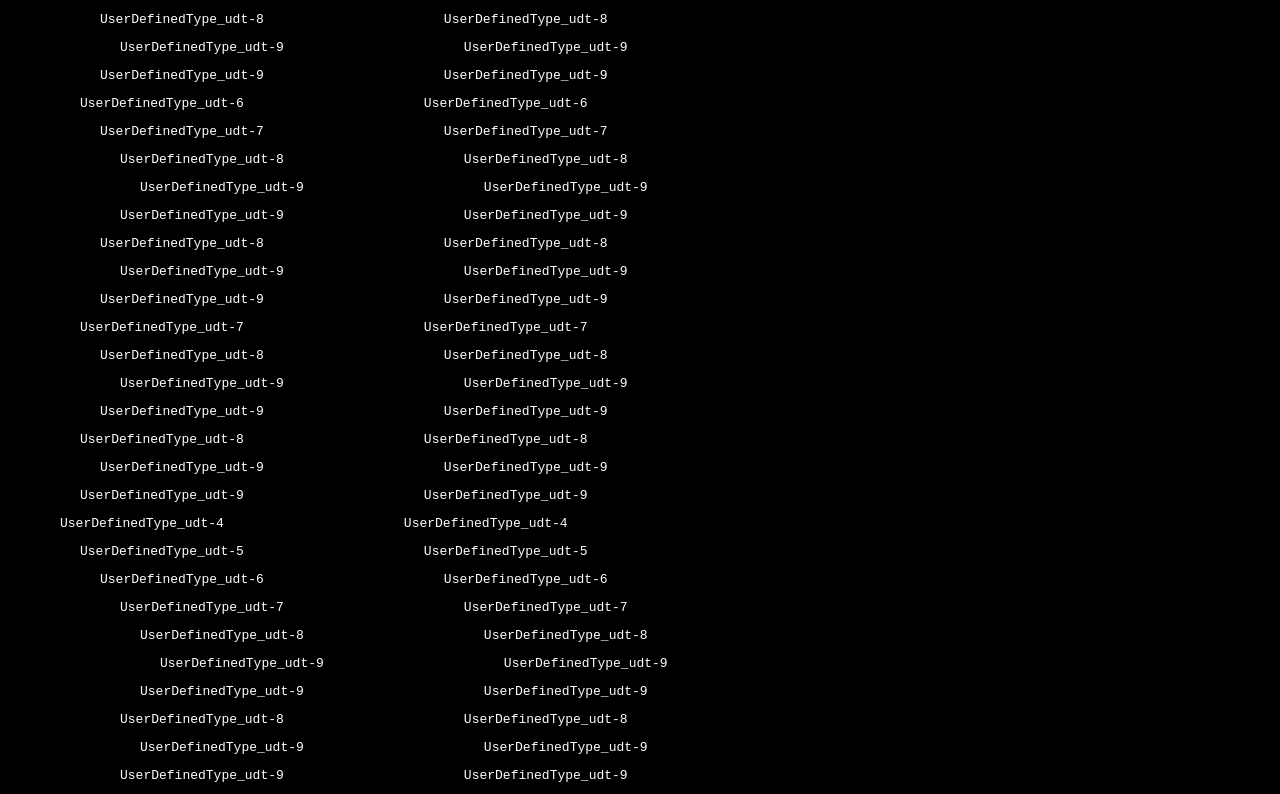
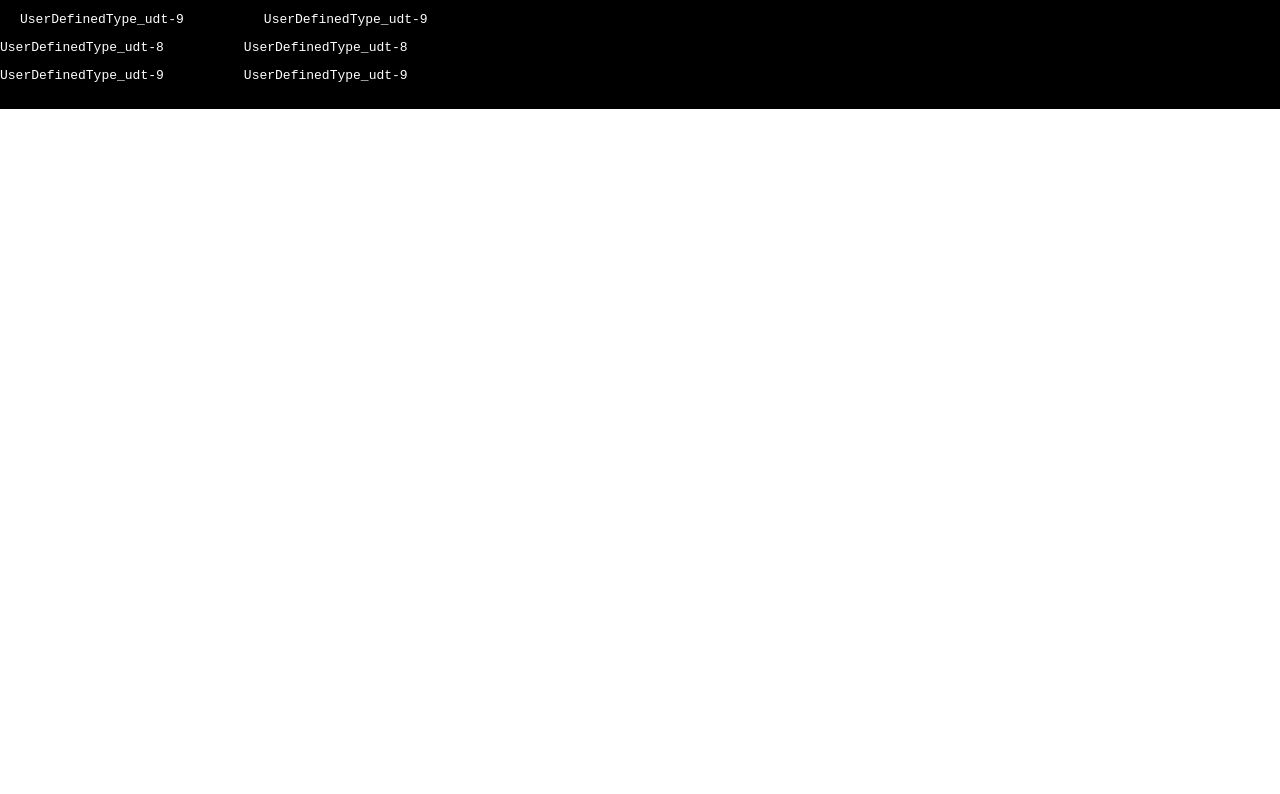
Before and after one commit to IlyaGershman/sanbox-tr, a React (Create React App) app: page / in a window 1280 px wide. Shown: the part 1386-2180 px from the top of the page. After the commit the page ends 1495 px from the top, so only its background shows below. Built offline with nearby package versions, Linux system fonts and the light colour scheme.

Commit message:
more tests needed

```diff
--- a/src/App.js
+++ b/src/App.js
@@ -1,14 +1,14 @@
 import { useEffect, useState } from "react";
+import { convertToUDTStructure, generateUdtsWithoutRecTypes } from "./gens";
 
 import "./styles.css";
 import {
-  convertToUDTStructure,
   findTypesToUpdate,
   findTypesToUpdateFlat,
-  generateUdtsWithoutRecTypes,
   getLinks,
   getLinksFlat,
-  getUniquePaths
+  getUniquePaths,
+  getUniquePathsFlat
 } from "./traverse";
 
 const udts = convertToUDTStructure(generateUdtsWithoutRecTypes(10));
@@ -26,6 +26,12 @@ export default function App() {
     setLinksAsync();
   }, []);
 
+  if (Object.keys(linked).length < 1) {
+    console.log("sssss");
+
+    return <div></div>;
+  }
+
   const flatLinks = getLinksFlat(udts);
   const typeUpdated = findTypesToUpdate("UserDefinedType_udt-2", linked);
   const typeUpdatedFlat = findTypesToUpdateFlat(
@@ -35,6 +41,8 @@ export default function App() {
 
   const paths = getUniquePaths(linked);
   console.log("paths", paths);
+  const pathsFlat = getUniquePathsFlat(flatLinks);
+  console.log("pathsFlat", pathsFlat);
 
   // console.log("typeUpdated", typeUpdated);
   // console.log("typeUpdatedFlat", typeUpdatedFlat);
--- /dev/null
+++ b/src/gens.js
@@ -0,0 +1,66 @@
+export const generateUdtsWithRecTypes = (n) =>
+  new Array(n).fill(null).reduce((acc, c, i) => {
+    let getKey = (i) => `udt-${i}`;
+    acc[getKey(i)] = {
+      key: getKey(i),
+      links: [
+        { link: getKey(i - 1) },
+        { link: getKey(i - 2) },
+        { link: getKey(i - 3) },
+        { link: getKey(i) },
+        { link: getKey(i + 1) },
+        { link: getKey(i + 2) },
+        { link: getKey(i + 3) }
+      ]
+    };
+    return acc;
+  }, {});
+
+export const generateUdtsWithoutRecTypes = (n) =>
+  new Array(n).fill(null).reduce((acc, c, i) => {
+    let getKey = (i) => `udt-${i}`;
+
+    acc[getKey(i)] = {
+      key: getKey(i),
+      links: [
+        { link: getKey(i + 2) },
+        { link: getKey(i + 4) }
+        // { link: getKey(i + 3) },
+        // { link: getKey(i + 4) },
+        // { link: getKey(i + 5) },
+        // { link: getKey(i + 6) },
+        // { link: getKey(i + 7) }
+      ]
+    };
+    return acc;
+  }, {});
+
+// HELPERS
+// makes UDT structure: [{fqn, type: {baseType} || {baseType: LIST, typeArgument}}]
+export function convertToUDTStructure(data) {
+  return Object.values(data).reduce((acc, { key, links }) => {
+    acc[`${"UserDefinedType_"}${key}`] = {
+      fqn: `${"UserDefinedType_"}${key}`,
+      name: `${"UserDefinedType_"}${key}`,
+      displayName: `${"UserDefinedType_"}${key}`,
+      nodes: getNodes(links)
+    };
+    return acc;
+  }, {});
+
+  function getNodes(links) {
+    return links.map(({ link }, index) => ({
+      type: getType({ link, index })
+    }));
+
+    function getType({ link, index }) {
+      const formatted = `${"UserDefinedType_"}${link}`;
+      return index % 2 === 0
+        ? { baseType: formatted }
+        : {
+            baseType: "List",
+            typeArgument: formatted
+          };
+    }
+  }
+}
--- a/src/traverse.js
+++ b/src/traverse.js
@@ -1,3 +1,5 @@
+import _ from "lodash";
+
 let delay = (ms) => new Promise((r) => setTimeout(r, ms));
 
 export const getLinks = (udts) => {
@@ -7,6 +9,7 @@ export const getLinks = (udts) => {
         .filter((p) => udts[p.type.baseType] || udts[p.type.typeArgument])
         .reduce((ac, p) => {
           let link = p.type.typeArgument || p.type.baseType;
+          // deep nest objects
           setTimeout(() => (ac[link] = acc[link]), 0);
           return ac;
         }, {});
@@ -16,7 +19,10 @@ export const getLinks = (udts) => {
     return acc;
   }, {});
 
-  return delay(0).then(() => linksOnly);
+  return delay(0).then(() => {
+    console.log(linksOnly);
+    return linksOnly;
+  });
 };
 
 export const getLinksFlat = (udts) => {
@@ -94,69 +100,24 @@ export function getUniquePaths(typesTree) {
   return paths;
 }
 
-export const generateUdtsWithRecTypes = (n) =>
-  new Array(n).fill(null).reduce((acc, c, i) => {
-    let getKey = (i) => `udt-${i}`;
-    acc[getKey(i)] = {
-      key: getKey(i),
-      links: [
-        { link: getKey(i - 1) },
-        { link: getKey(i - 2) },
-        { link: getKey(i - 3) },
-        { link: getKey(i) },
-        { link: getKey(i + 1) },
-        { link: getKey(i + 2) },
-        { link: getKey(i + 3) }
-      ]
-    };
-    return acc;
-  }, {});
+export function getUniquePathsFlat(typesTreeFlat) {
+  if (Object.keys(typesTreeFlat).length < 1) return null;
 
-export const generateUdtsWithoutRecTypes = (n) =>
-  new Array(n).fill(null).reduce((acc, c, i) => {
-    let getKey = (i) => `udt-${i}`;
+  let paths = {};
+  let queue = Object.keys(typesTreeFlat).map((key) => ({ key, path: [] }));
 
-    acc[getKey(i)] = {
-      key: getKey(i),
-      links: [
-        { link: getKey(i + 1) },
-        { link: getKey(i + 2) },
-        { link: getKey(i + 3) },
-        { link: getKey(i + 4) },
-        { link: getKey(i + 5) },
-        { link: getKey(i + 6) },
-        { link: getKey(i + 7) }
-      ]
-    };
-    return acc;
-  }, {});
-
-// HELPERS
-// makes UDT structure: [{fqn, type: {baseType} || {baseType: LIST, typeArgument}}]
-export function convertToUDTStructure(data) {
-  return Object.values(data).reduce((acc, { key, links }) => {
-    acc[`${"UserDefinedType_"}${key}`] = {
-      fqn: `${"UserDefinedType_"}${key}`,
-      name: `${"UserDefinedType_"}${key}`,
-      displayName: `${"UserDefinedType_"}${key}`,
-      nodes: getNodes(links)
-    };
-    return acc;
-  }, {});
-
-  function getNodes(links) {
-    return links.map(({ link }, index) => ({
-      type: getType({ link, index })
-    }));
-
-    function getType({ link, index }) {
-      const formatted = `${"UserDefinedType_"}${link}`;
-      return index % 2 === 0
-        ? { baseType: formatted }
-        : {
-            baseType: "List",
-            typeArgument: formatted
-          };
+  while (queue.length > 0) {
+    let { path, key } = queue.shift();
+    const nextObjKeys = typesTreeFlat[key];
+    const newPath = [...path, key];
+    if (nextObjKeys.length) {
+      nextObjKeys.forEach((key) => {
+        queue.push({ path: newPath, key });
+      });
+    } else {
+      paths[newPath] = newPath;
     }
   }
+
+  return Object.values(paths);
 }
```
Also changed, not shown: package.json (+11 -2 lines).
